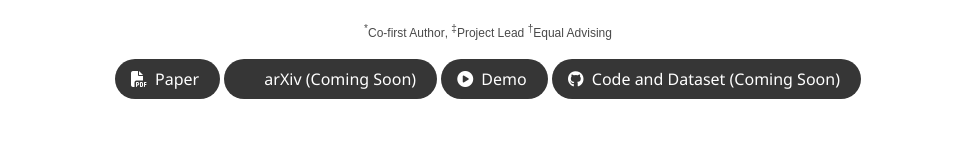
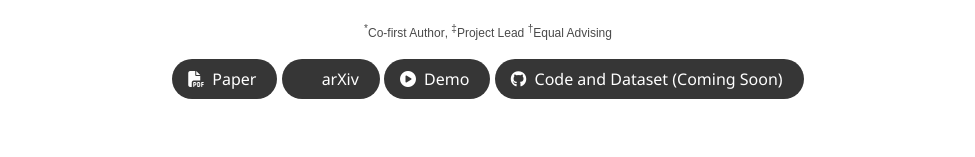
Before and after one commit to hamster-robot/hamster-robot.github.io, a plain HTML site: page index.html in a window 1280 px wide. Shown: the part 335-492 px from the top of the page, without its empty margins (152-1127 px from the left). Drawn offline with nearby package versions, Linux system fonts and the light colour scheme; some packages are replaced by stand-ins of ours; some icons are missing; a web font is replaced by a local one.

Commit message:
Update index.html

```diff
--- a/index.html
+++ b/index.html
@@ -159,7 +159,7 @@ href="https://cdn.jsdelivr.net/gh/jpswalsh/academicons@1/css/academicons.min.css
                   <span class="icon">
                     <i class="ai ai-arxiv"></i>
                   </span>
-                  <span>arXiv (Coming Soon)</span>
+                  <span>arXiv</span>
                 </a>
               </span>
               <!-- Demo Link. -->
```
